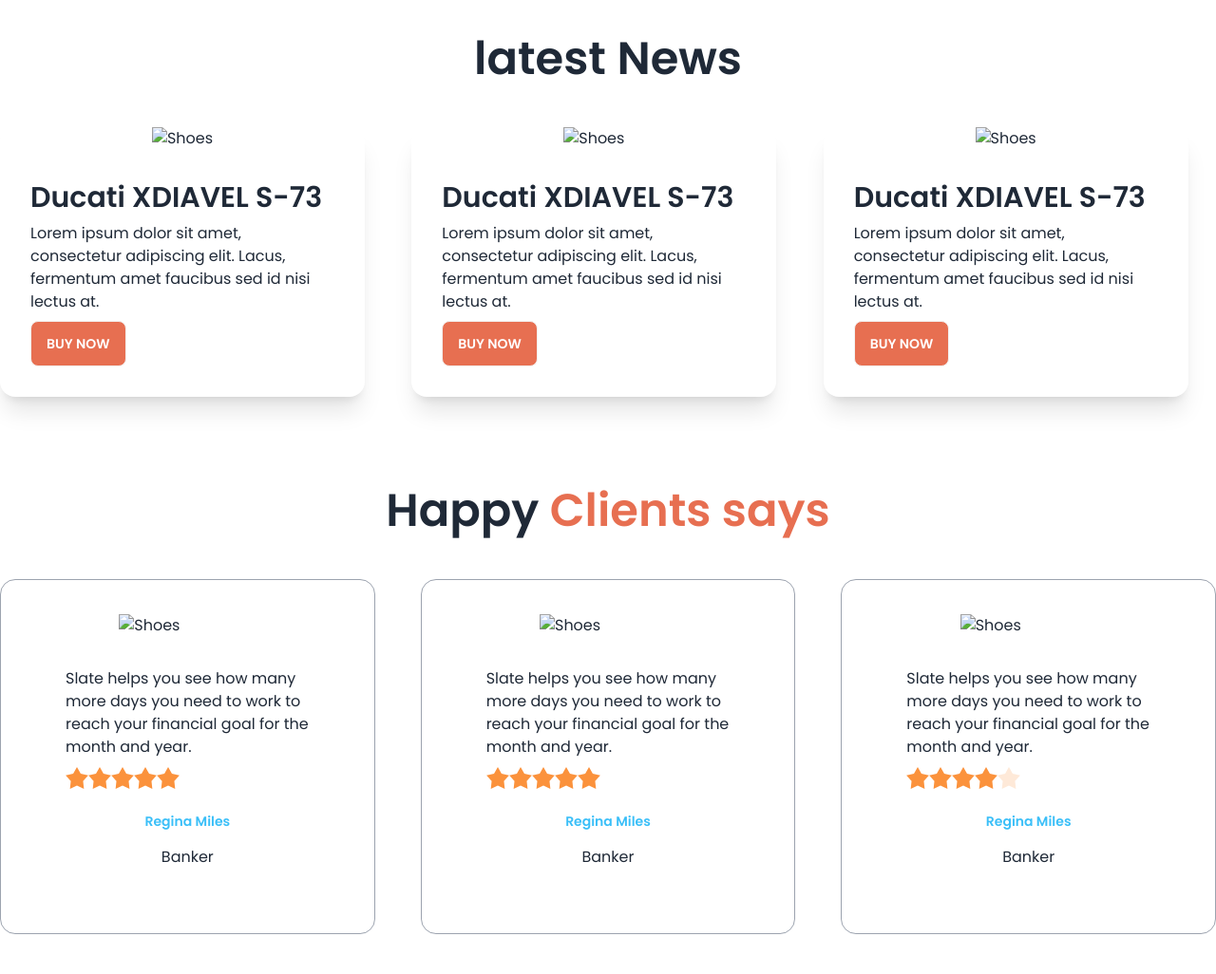
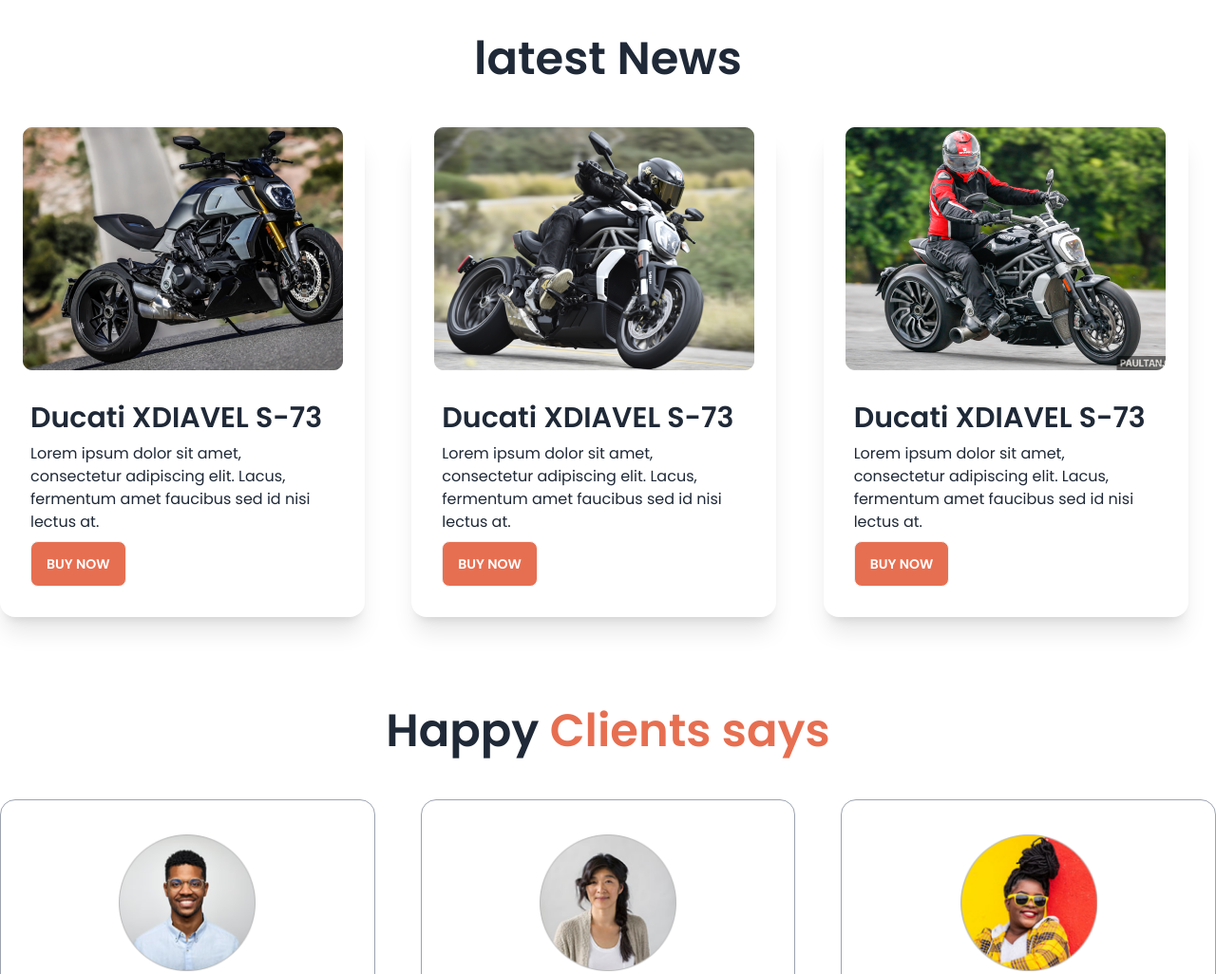
Before and after one commit to Kamrul8043/Biker-zoon-daisy-ui-module-13, a plain HTML site: page index.html in a window 1280 px wide. Shown: the part 680-1706 px from the top of the page at 95% size. Drawn offline with nearby package versions, Linux system fonts and the light colour scheme.

Commit message:
done the project

```diff
--- a/index.html
+++ b/index.html
@@ -151,7 +151,7 @@
              <div class="grid gap-5 grid-cols-1 md:grid-cols-2 lg:grid-cols-3">
                 <!-- first card -->
                 <div class="card w-96 bg-base-100 shadow-xl">
-                    <figure><img src="/images//others/latest1.png" alt="Shoes" /></figure>
+                    <figure><img src="images/others/latest1.png" alt="" /></figure>
                     <div class="card-body">
                       <h2 class="card-title text-3xl">Ducati XDIAVEL S-73</h2>
                       <p>Lorem ipsum dolor sit amet, consectetur adipiscing elit. Lacus, fermentum amet faucibus sed id nisi lectus at.</p>
@@ -162,7 +162,7 @@
                   </div>
                     <!-- Second card -->
                 <div class="card w-96 bg-base-100 shadow-xl">
-                  <figure><img src="/images//others/latest2.png" alt="Shoes" /></figure>
+                  <figure><img src="images/others/latest2.png" alt="" /></figure>
                   <div class="card-body">
                     <h2 class="card-title text-3xl">Ducati XDIAVEL S-73</h2>
                     <p>Lorem ipsum dolor sit amet, consectetur adipiscing elit. Lacus, fermentum amet faucibus sed id nisi lectus at.</p>
@@ -173,7 +173,7 @@
                 </div>
                   <!-- Third card -->
                   <div class="card w-96 bg-base-100 shadow-xl">
-                    <figure><img src="/images//others/latest3.png" alt="Shoes" /></figure>
+                    <figure><img src="images/others/latest3.png" alt="" /></figure>
                     <div class="card-body">
                       <h2 class="card-title text-3xl">Ducati XDIAVEL S-73</h2>
                       <p>Lorem ipsum dolor sit amet, consectetur adipiscing elit. Lacus, fermentum amet faucibus sed id nisi lectus at.</p>
@@ -191,7 +191,7 @@
         <div class="grid gap-12 grid-cols-1 md:grid-cols-2 lg:grid-cols-3">
           <!-- first review -->
           <div class="card bg-base-100 p-9 border border-gray-400">
-            <figure><img class="w-36" src="/images//others/user-1.png" alt="Shoes" /></figure>
+            <figure><img class="w-36" src="images/others/user-1.png" alt="" /></figure>
             <div class="card-body">
 
               <p>Slate helps you see how
@@ -214,7 +214,7 @@
           </div>
           <!-- second review -->
           <div class="card bg-base-100 p-9 border border-gray-400">
-            <figure><img class="w-36" src="/images//others/user-2.png" alt="Shoes" /></figure>
+            <figure><img class="w-36" src="images/others/user-2.png" alt="" /></figure>
             <div class="card-body">
 
               <p>Slate helps you see how
@@ -237,7 +237,7 @@
           </div>
           <!-- third review -->
           <div class="card bg-base-100 p-9 border border-gray-400">
-            <figure><img class="w-36" src="/images//others/user-3.png" alt="Shoes" /></figure>
+            <figure><img class="w-36" src="images/others/user-3.png" alt="" /></figure>
             <div class="card-body">
 
               <p>Slate helps you see how
@@ -266,7 +266,7 @@
 
         <div class="hero ">
           <div class="hero-content flex-col lg:gap-24 lg:flex-row">
-            <img src="/images//others/faq.png" class="w-1/3 lg:max-w-sm rounded-lg shadow-2xl" />
+            <img src="images/others/faq.png" class="w-1/3 lg:max-w-sm rounded-lg shadow-2xl" />
             <div>
               <div class="collapse collapse-arrow ">
                 <input type="radio" name="my-accordion-2" checked="checked" />
```
